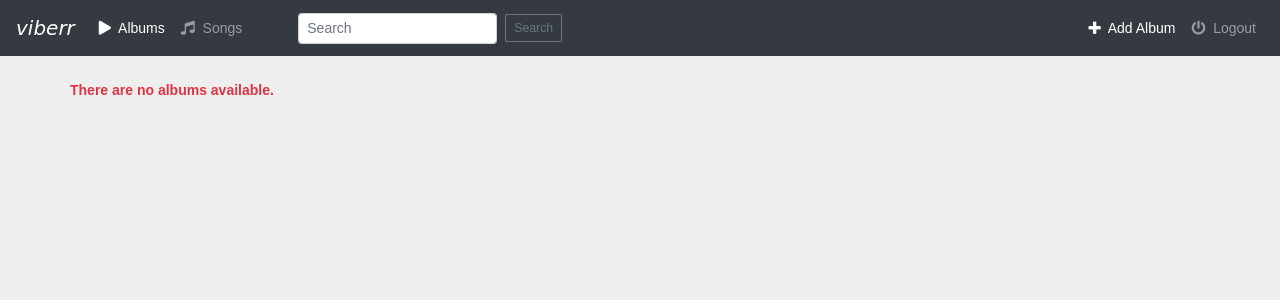
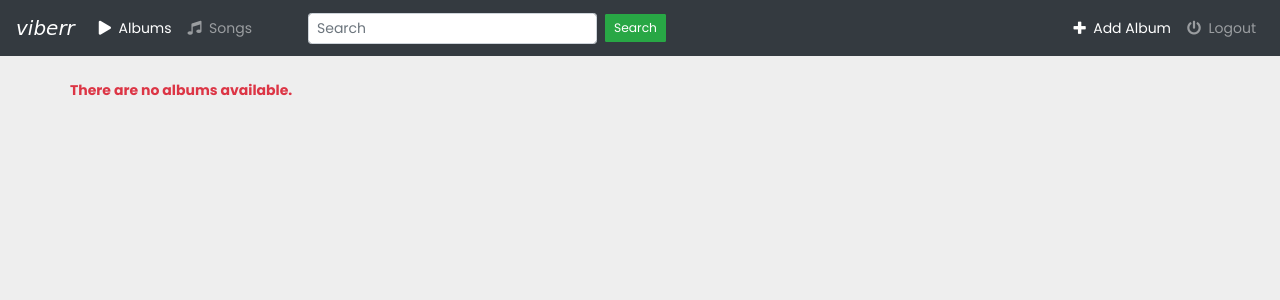
Before and after one commit to FREDVUNI/django-music-blog, a Django app: page / in a window 1280 px wide. Shown: the top 300 px of the page. Run offline with Django 3.2, Linux system fonts and the light colour scheme; data that the repository does not hold is empty; some libraries are stand-ins or nearby versions.

Commit message:
chore: use poppins

```diff
--- a/website/music/templates/music/base.html
+++ b/website/music/templates/music/base.html
@@ -11,6 +11,7 @@
     <link rel="stylesheet" href="{% static 'music/css/fontawesome-all.css' %}">
     <script src="{% static 'music/js/jquery.min.js' %}"></script>
     <script src="{% static 'music/js/bootstrap.min.js' %}"></script>
+    <link href="https://fonts.googleapis.com/css2?family=Poppins:wght@300;400;500;600;700&display=swap" rel="stylesheet">
 </head>
 
 <header id="header">
@@ -32,7 +33,7 @@
             </li>
             <form class="form-inline my-2 my-lg-0 ml-5" action="{% url 'music:search' %}" method="GET">
                 <input class="form-control form-control-sm mr-sm-2" type="search" name="q" placeholder="Search" aria-label="Search">
-                <button class="btn btn-outline-secondary btn-sm my-2 my-sm-0" type="submit">Search</button>
+                <button class="btn btn-success btn-sm my-2 my-sm-0" type="submit">Search</button>
               </form>
           </ul>
 
```
